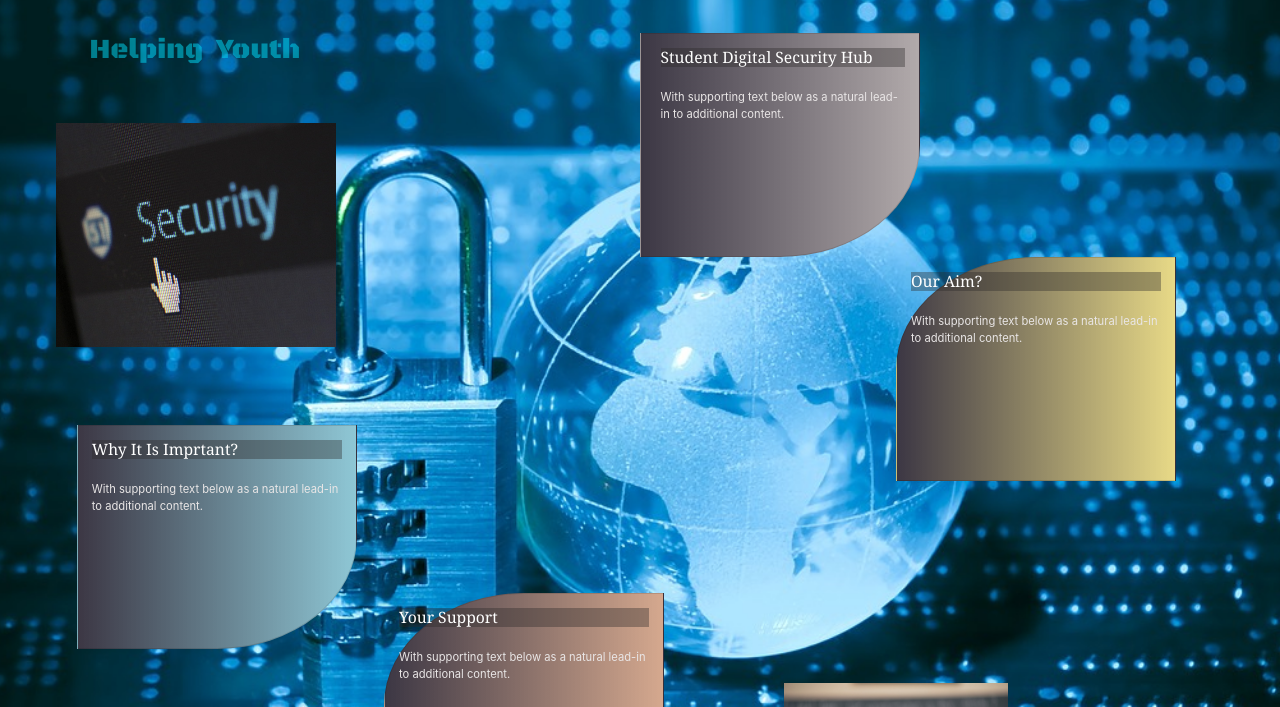
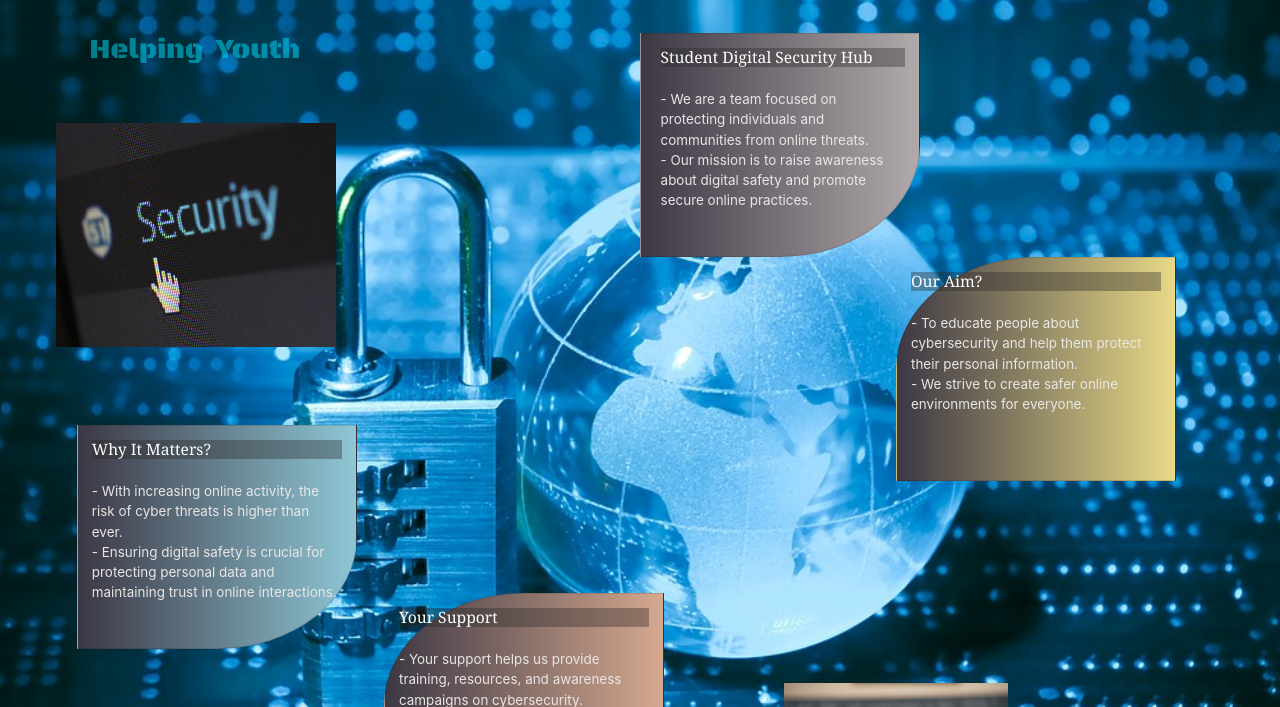
Before and after one commit to Web-Heist/TheStudentLeague-DigiSecurity, a plain HTML site: page index.html in a window 1280 px wide. Shown: the part 245-952 px from the top of the page. Drawn offline with nearby package versions, Linux system fonts and the light colour scheme; a web font is replaced by a local one.

Commit message:
Add files via upload

```diff
--- a/index.css
+++ b/index.css
@@ -79,7 +79,7 @@ background-image: linear-gradient(to right, rgb(60, 55, 68), rgba(160, 151, 152,
 
 .card-title{ color:white; font-family:Georgia;
     font-size:1.4rem; background-color:rgba(43, 40, 40, 0.377);}
-.card-text{ color:rgb(233, 230, 230); margin-top:2rem;}
+.card-text{ color:rgb(233, 230, 230); margin-top:2rem; font-size:1.2rem;}
 
 
 @keyframes t{
@@ -110,7 +110,7 @@ background-image: linear-gradient(to right, rgb(60, 55, 68), rgba(160, 151, 152,
 }
 
  @media  only screen and (width <= 700px) { html{font-size:50%;}
- .logo{margin-top:-8rem; margin-left:3%;}
+ .logo{margin-top:-8rem; margin-left:3%;} .card-text{font-size:0.8rem; margin-top:1rem;}
  .techpic{width:13.5rem; height:11rem; margin-top:41rem; margin-left:2%;}
  .securitypic{width:12rem; height:10.5rem; margin-top:81rem; margin-left:71%;}
  .c1{width:17rem; height:15rem; margin-top:25rem; margin-left:32%;}
--- a/index.html
+++ b/index.html
@@ -23,6 +23,7 @@
 <link href="https://fonts.googleapis.com/css2?family=Black+Ops+One&display=swap" rel="stylesheet">
 <link href="https://fonts.googleapis.com/css2?family=Alegreya:ital@1&display=swap" rel="stylesheet">
     <link href="index.css" rel="stylesheet">
+    <link rel="icon" href="tsl-.png">
     <title>The Student League</title>
 </head>
 <body class="firstpagebg" style="width:100%; height:100rem; overflow-x:hidden;">
@@ -59,27 +60,31 @@
         <div class="card c1">
             <div class="card-body">
               <h5 class="card-title">Student Digital Security Hub</h5>
-              <p class="card-text">With supporting text below as a natural lead-in to additional content.</p>
+              <p class="card-text">- We are a team focused on protecting individuals and communities from online threats.<br>
+                - Our mission is to raise awareness about digital safety and promote secure online practices.</p>
             </div>
           </div>
 
           <div class="card c2">
             <div class="card-body">
               <h5 class="card-title">Our Aim?</h5>
-              <p class="card-text">With supporting text below as a natural lead-in to additional content.</p>
+              <p class="card-text">- To educate people about cybersecurity and help them protect their personal information.<br>
+                - We strive to create safer online environments for everyone.</p>
             </div>
           </div>
 
           <div class="card c3">
             <div class="card-body">
-              <h5 class="card-title">Why It Is Imprtant?</h5>
-              <p class="card-text">With supporting text below as a natural lead-in to additional content.</p>
+              <h5 class="card-title">Why It Matters?</h5>
+              <p class="card-text">- With increasing online activity, the risk of cyber threats is higher than ever.<br>
+                - Ensuring digital safety is crucial for protecting personal data and maintaining trust in online interactions.</p>
             </div>
           </div>
             <div class="card c4">
                 <div class="card-body">
                   <h5 class="card-title">Your Support</h5>
-                  <p class="card-text">With supporting text below as a natural lead-in to additional content.</p>
+                  <p class="card-text">- Your support helps us provide training, resources, and awareness campaigns on cybersecurity.<br>
+                    - By getting involved, you contribute to creating a safer digital landscape for all.</p>
                 </div>
           </div>
        <h3 class="text t1">Student Digital Security Hub</h3>
```
